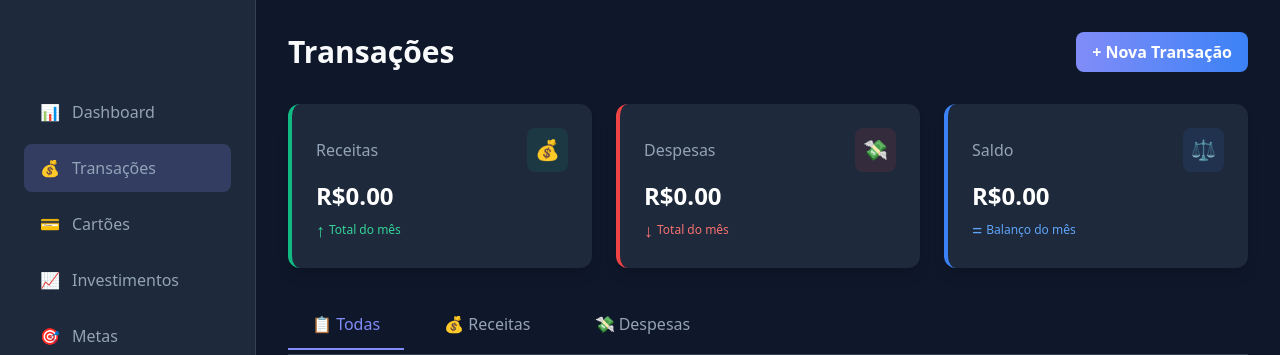
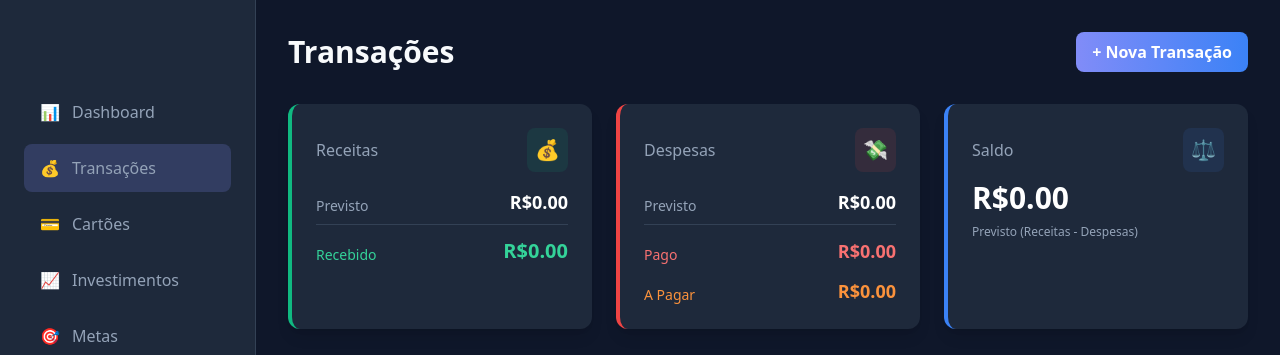
Before and after one commit to patrese-ebs/FINDASH-Sistema-de-Gerenciamento-Fianceiro-Pessoal, an Angular app in the folder frontend-ng/: page /transactions in a window 1280 px wide. Shown: the top 355 px of the page. Built offline with nearby package versions, Linux system fonts and the light colour scheme; no server answers; sample sign-in values are in the browser's storage.

Commit message:
feat: implement transactions management with summary cards, filtering, and a new transaction form.

```diff
--- a/frontend-ng/src/app/components/transactions/transactions.component.html
+++ b/frontend-ng/src/app/components/transactions/transactions.component.html
@@ -11,37 +11,54 @@
         </div>
 
         <!-- Summary Cards -->
+        <!-- Summary Cards -->
         <div class="grid grid-cols-1 md:grid-cols-3 gap-6 mb-8 transform transition-all duration-500 ease-out">
             <!-- Income Card -->
             <div
                 class="bg-dark-card p-6 rounded-xl border-l-4 border-emerald-500 shadow-lg hover:transform hover:scale-105 transition-transform duration-300">
-                <div class="flex items-center justify-between mb-2">
+                <div class="flex items-center justify-between mb-4">
                     <h3 class="text-text-secondary font-medium">Receitas</h3>
                     <div class="p-2 bg-emerald-500/10 rounded-lg">
                         <span class="text-xl">💰</span>
                     </div>
                 </div>
-                <p class="text-2xl font-bold text-white mb-1">{{ totalIncome | currency:'BRL' }}</p>
-                <p class="text-xs text-emerald-400 flex items-center gap-1">
-                    <span class="text-lg">↑</span>
-                    <span>Total do mês</span>
-                </p>
+
+                <div class="space-y-3">
+                    <div class="flex justify-between items-end border-b border-dark-border pb-2">
+                        <span class="text-sm text-text-secondary">Previsto</span>
+                        <span class="text-lg font-bold text-white">{{ predictedIncome | currency:'BRL' }}</span>
+                    </div>
+                    <div class="flex justify-between items-end">
+                        <span class="text-sm text-emerald-400">Recebido</span>
+                        <span class="text-xl font-bold text-emerald-400">{{ receivedIncome | currency:'BRL' }}</span>
+                    </div>
+                </div>
             </div>
 
             <!-- Expense Card -->
             <div
                 class="bg-dark-card p-6 rounded-xl border-l-4 border-red-500 shadow-lg hover:transform hover:scale-105 transition-transform duration-300">
-                <div class="flex items-center justify-between mb-2">
+                <div class="flex items-center justify-between mb-4">
                     <h3 class="text-text-secondary font-medium">Despesas</h3>
                     <div class="p-2 bg-red-500/10 rounded-lg">
                         <span class="text-xl">💸</span>
                     </div>
                 </div>
-                <p class="text-2xl font-bold text-white mb-1">{{ totalExpense | currency:'BRL' }}</p>
-                <p class="text-xs text-red-400 flex items-center gap-1">
-                    <span class="text-lg">↓</span>
-                    <span>Total do mês</span>
-                </p>
+
+                <div class="space-y-3">
+                    <div class="flex justify-between items-end border-b border-dark-border pb-2">
+                        <span class="text-sm text-text-secondary">Previsto</span>
+                        <span class="text-lg font-bold text-white">{{ totalExpense | currency:'BRL' }}</span>
+                    </div>
+                    <div class="flex justify-between items-end">
+                        <span class="text-sm text-red-400">Pago</span>
+                        <span class="text-lg font-bold text-red-400">{{ paidExpense | currency:'BRL' }}</span>
+                    </div>
+                    <div class="flex justify-between items-end">
+                        <span class="text-sm text-orange-400">A Pagar</span>
+                        <span class="text-lg font-bold text-orange-400">{{ toPayExpense | currency:'BRL' }}</span>
+                    </div>
+                </div>
             </div>
 
             <!-- Balance Card -->
@@ -53,14 +70,13 @@
                         <span class="text-xl">⚖️</span>
                     </div>
                 </div>
-                <p class="text-2xl font-bold text-white mb-1"
+                <p class="text-3xl font-bold text-white mb-2"
                     [ngClass]="{'text-emerald-400': balance >= 0, 'text-red-400': balance < 0}">
                     {{ balance | currency:'BRL' }}
                 </p>
-                <p class="text-xs text-blue-400 flex items-center gap-1">
-                    <span class="text-lg">=</span>
-                    <span>Balanço do mês</span>
-                </p>
+                <div class="text-xs text-text-secondary">
+                    Previsto (Receitas - Despesas)
+                </div>
             </div>
         </div>
 
@@ -110,10 +126,25 @@
                                     {{ t.category }}
                                 </span>
                             </td>
-                            <td class="p-4 text-sm text-text-secondary">{{ t.paymentMethod }}</td>
-                            <td class="p-4 text-right font-bold text-base"
-                                [ngClass]="{'text-emerald-400': t.type === 'income', 'text-red-400': t.type === 'expense'}">
-                                {{ t.amount | currency:'BRL' }}
+                            <td class="p-4 text-sm text-text-secondary">
+                                <span class="capitalize">{{ t.paymentMethod }}</span>
+                            </td>
+                            <td class="p-4 text-right">
+                                <div class="flex flex-col items-end gap-1">
+                                    <span class="font-bold text-base"
+                                        [ngClass]="{'text-emerald-400': t.type === 'income', 'text-red-400': t.type === 'expense'}">
+                                        {{ t.amount | currency:'BRL' }}
+                                    </span>
+                                    <button (click)="toggleStatus(t)"
+                                        class="text-xs px-2 py-0.5 rounded-full border transition-all hover:scale-105"
+                                        [ngClass]="{
+                                            'bg-emerald-500/20 text-emerald-400 border-emerald-500/30': t.isPaid,
+                                            'bg-yellow-500/20 text-yellow-500 border-yellow-500/30': !t.isPaid
+                                        }">
+                                        {{ t.isPaid ? (t.type === 'income' ? 'Recebido' : 'Pago') : (t.type === 'income'
+                                        ? 'Pendente' : 'Não Pago') }}
+                                    </button>
+                                </div>
                             </td>
                         </tr>
                         <tr *ngIf="transactions.length === 0">
--- a/frontend-ng/src/app/components/transactions/transactions.component.ts
+++ b/frontend-ng/src/app/components/transactions/transactions.component.ts
@@ -45,10 +45,21 @@ export class TransactionsComponent implements OnInit {
         return this.transactions.filter(t => t.type === this.filterType);
     }
 
+    // Computed Values
     get totalIncome() {
         return this.transactions
             .filter(t => t.type === 'income')
-            .reduce((sum, t) => sum + Number(t.amount), 0); // Ensure calculated as number
+            .reduce((sum, t) => sum + Number(t.amount), 0);
+    }
+
+    get receivedIncome() {
+        return this.transactions
+            .filter(t => t.type === 'income' && t.isPaid)
+            .reduce((sum, t) => sum + Number(t.amount), 0);
+    }
+
+    get predictedIncome() {
+        return this.totalIncome; // "Previsto" is usually total including pending
     }
 
     get totalExpense() {
@@ -57,8 +68,39 @@ export class TransactionsComponent implements OnInit {
             .reduce((sum, t) => sum + Number(t.amount), 0);
     }
 
+    get paidExpense() {
+        return this.transactions
+            .filter(t => t.type === 'expense' && t.isPaid)
+            .reduce((sum, t) => sum + Number(t.amount), 0);
+    }
+
+    get toPayExpense() {
+        return this.totalExpense - this.paidExpense;
+    }
+
     get balance() {
+        // Balance = Realized Income - Realized Expense? Or Predicted?
+        // Usually Balance is "What I have left".
+        // Let's use Realized Income - Realized Expense for "Current Balance"
+        // But user might want "Predicted Balance".
+        // Let's keep simple: Total Income - Total Expense for now, or match user request?
+        // User asked for specific breakdown cards. The Balance card wasn't explicitly detailed to change.
+        // I will keep balance as Total - Total for now, or maybe Realized Income - Paid Expense.
         return this.totalIncome - this.totalExpense;
+    }
+
+    toggleStatus(t: Transaction) {
+        const newStatus = !t.isPaid;
+        // Optimistic
+        t.isPaid = newStatus;
+
+        this.transactionService.update(t.id!, { isPaid: newStatus }).subscribe({
+            error: (err) => {
+                console.error('Failed to update status', err);
+                t.isPaid = !newStatus; // Revert
+                // Use a toast or alert service ideally
+            }
+        });
     }
 
     // UI Helpers
--- a/frontend-ng/src/app/services/transaction.ts
+++ b/frontend-ng/src/app/services/transaction.ts
@@ -27,6 +27,10 @@ export class TransactionService {
     return this.http.post<Transaction>(`${this.apiUrl}`, transaction, { headers: this.getHeaders() });
   }
 
+  update(id: string, data: Partial<Transaction>): Observable<Transaction> {
+    return this.http.patch<Transaction>(`${this.apiUrl}/${id}`, data, { headers: this.getHeaders() });
+  }
+
   // Add Income endpoint if separate
   getIncome(): Observable<any[]> {
     return this.http.get<any[]>('/api/incomes', { headers: this.getHeaders() });
```
